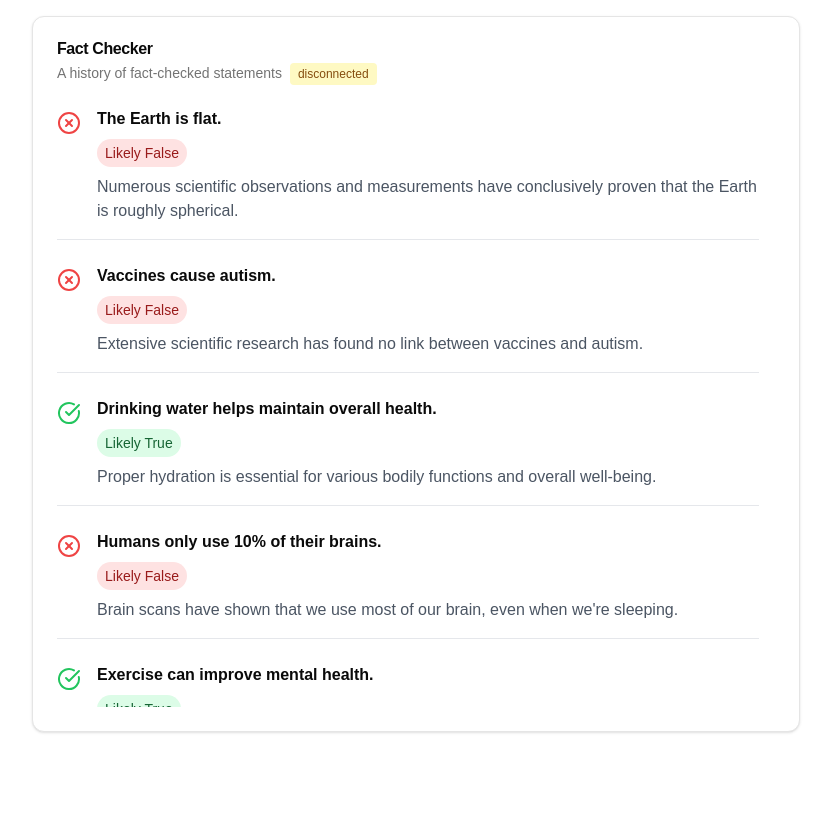
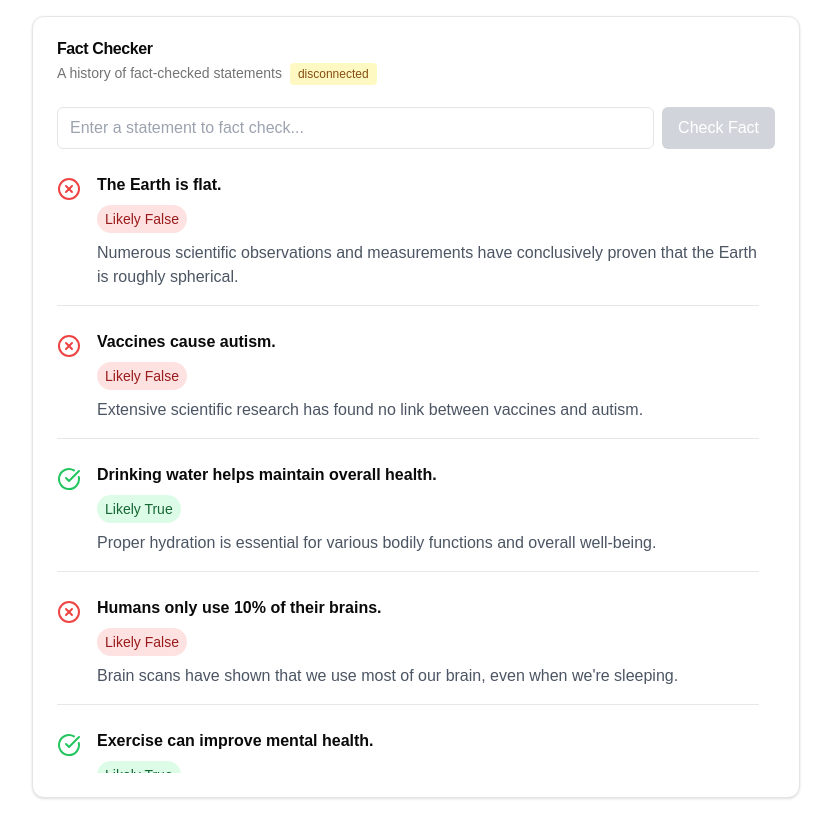
Before and after one commit to Dyoseus/FactChecker, a Next.js app in the folder frontend/fact-checker-app/: page / in a window 1280 px wide. Shown: the whole page, without its empty margins (224-1055 px from the left). Built offline with nearby package versions, Linux system fonts and the light colour scheme; no server answers.

Commit message:
IT WORKS

```diff
--- a/frontend/fact-checker-app/app/components/FactChecker.tsx
+++ b/frontend/fact-checker-app/app/components/FactChecker.tsx
@@ -78,6 +78,7 @@ function getStatusColor(status: FactCheckStatus) {
 export default function FactChecker() {
   const [factChecks, setFactChecks] = useState<FactCheck[]>(initialFactChecks)
   const [wsStatus, setWsStatus] = useState<string>("disconnected")
+  const [inputText, setInputText] = useState<string>("")
   const wsRef = useRef<WebSocket | null>(null)
 
   useEffect(() => {
@@ -125,13 +126,40 @@ export default function FactChecker() {
     }
   }, [])
 
+  const handleSubmit = (e: React.FormEvent) => {
+    e.preventDefault()
+    if (inputText.trim()) {
+      fetch('http://localhost:8004/check', {
+        method: 'POST',
+        headers: {
+          'Content-Type': 'application/json',
+        },
+        body: JSON.stringify({
+          statement: inputText
+        }),
+        credentials: 'include', // Include cookies if needed
+      })
+      .then(response => response.json())
+      .then(data => {
+        console.log('Success:', data);
+        if (data.factCheck) {
+          setFactChecks(prevChecks => [data.factCheck, ...prevChecks]);
+        }
+      })
+      .catch((error) => {
+        console.error('Error:', error);
+      });
+
+      setInputText('')
+    }
+  }
+
   return (
     <Card className="w-full max-w-3xl mx-auto">
       <CardHeader>
         <CardTitle>Fact Checker</CardTitle>
         <CardDescription>
           A history of fact-checked statements
-          {/* Add connection status indicator */}
           <span className={`ml-2 px-2 py-1 text-xs rounded ${
             wsStatus === "connected" ? "bg-green-100 text-green-800" :
             wsStatus === "error" ? "bg-red-100 text-red-800" :
@@ -142,6 +170,25 @@ export default function FactChecker() {
         </CardDescription>
       </CardHeader>
       <CardContent>
+        <form onSubmit={handleSubmit} className="mb-6">
+          <div className="flex gap-2">
+            <input
+              type="text"
+              value={inputText}
+              onChange={(e) => setInputText(e.target.value)}
+              placeholder="Enter a statement to fact check..."
+              className="flex-1 px-3 py-2 border rounded-md focus:outline-none focus:ring-2 focus:ring-blue-500"
+            />
+            <button
+              type="submit"
+              disabled={!inputText.trim() || wsStatus !== "connected"}
+              className="px-4 py-2 bg-blue-500 text-white rounded-md hover:bg-blue-600 disabled:bg-gray-300 disabled:cursor-not-allowed"
+            >
+              Check Fact
+            </button>
+          </div>
+        </form>
+
         <ScrollArea className="h-[600px] pr-4">
           {factChecks.map((check, index) => (
             <div key={index} className="mb-6 last:mb-0">
```
Also changed, not shown: 2 other files (tests, documents, lock files or other folders).
